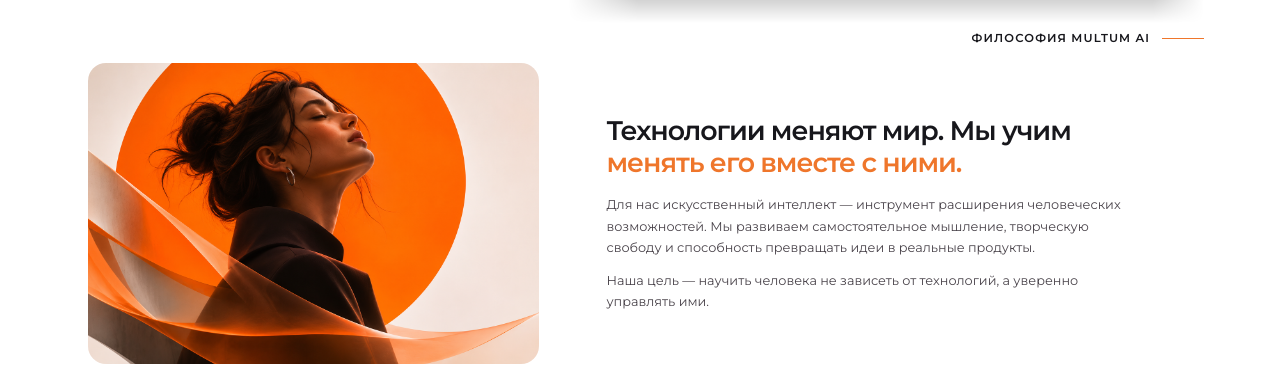
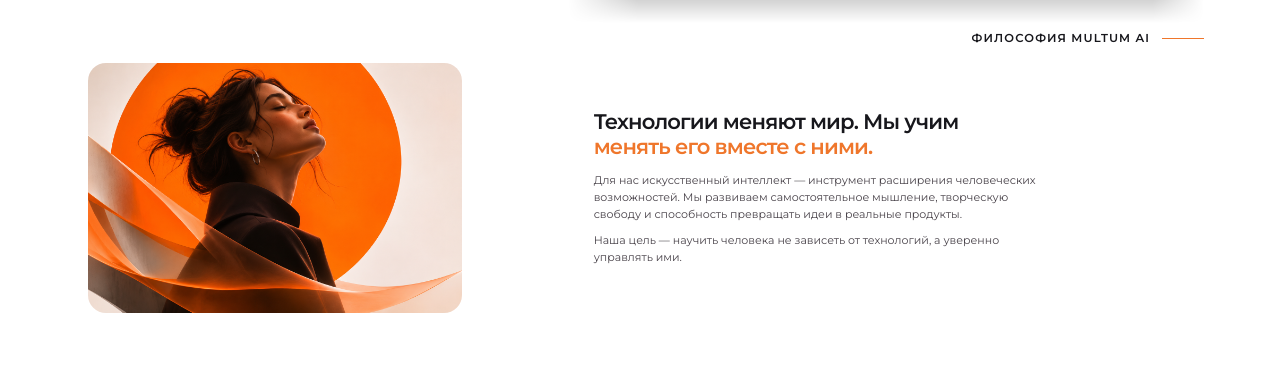
Before and after one commit to fuks19200-ctrl/09, a Next.js app: page / in a window 1280 px wide. Shown: the part 2530-2896 px from the top of the page. Built offline with nearby package versions, Linux system fonts and the light colour scheme; grey boxes are pictures that could not be loaded.

Commit message:
Reduce philosophy image and typography proportionally

```diff
--- a/app/globals.css
+++ b/app/globals.css
@@ -642,37 +642,37 @@ body:has(.courses-page) { overflow-x: hidden; overflow-y: auto; }
 
 /* Philosophy: compact editorial copy alongside a dominant image. */
 .creative-philosophy-image {
-  width: min(94%, 560px);
+  width: min(78%, 420px);
   margin-top: clamp(30px,5vh,54px);
 }
 .creative-philosophy-copy {
   grid-column: 2;
-  justify-self: end;
+  justify-self: start;
   align-self: center;
-  width: min(100%, 94svh, 950px);
-  padding: clamp(30px,5vh,54px) clamp(12px,2.4vw,40px) 0 clamp(22px,3vw,50px);
+  width: min(100%, 64svh, 590px);
+  padding: clamp(30px,5vh,54px) clamp(10px,1.8vw,28px) 0 clamp(16px,2vw,32px);
 }
 .creative-philosophy-copy h3 {
   max-width: 27ch;
-  font-size: clamp(20px,2.1vw,34px);
+  font-size: clamp(17px,1.65vw,26px);
   font-weight: 550;
   line-height: 1.18;
   letter-spacing: -.04em;
-  margin: 0 0 16px;
+  margin: 0 0 12px;
   color: var(--color-black);
 }
 .creative-philosophy-copy h3 span { color: var(--color-orange); }
 .creative-philosophy-copy p {
   max-width: 62ch;
-  font-size: clamp(12px,1vw,15px);
-  line-height: 1.65;
+  font-size: clamp(11px,.85vw,13px);
+  line-height: 1.55;
   font-weight: 400;
   color: #49434a;
-  margin: 0 0 12px;
+  margin: 0 0 9px;
 }
 .creative-philosophy-copy p:last-child { margin-bottom: 0; }
 @media (max-width: 650px) {
-  .creative-philosophy-image { width: 100%; margin-top: 34px; }
+  .creative-philosophy-image { width: min(85%, 380px); margin-top: 34px; }
   .creative-philosophy-copy { grid-column: 1; width: 100%; padding: 12px 0 30px; }
-  .creative-philosophy-copy h3 { font-size: clamp(20px,5.5vw,28px); }
+  .creative-philosophy-copy h3 { font-size: clamp(17px,4.5vw,23px); }
 }
```
